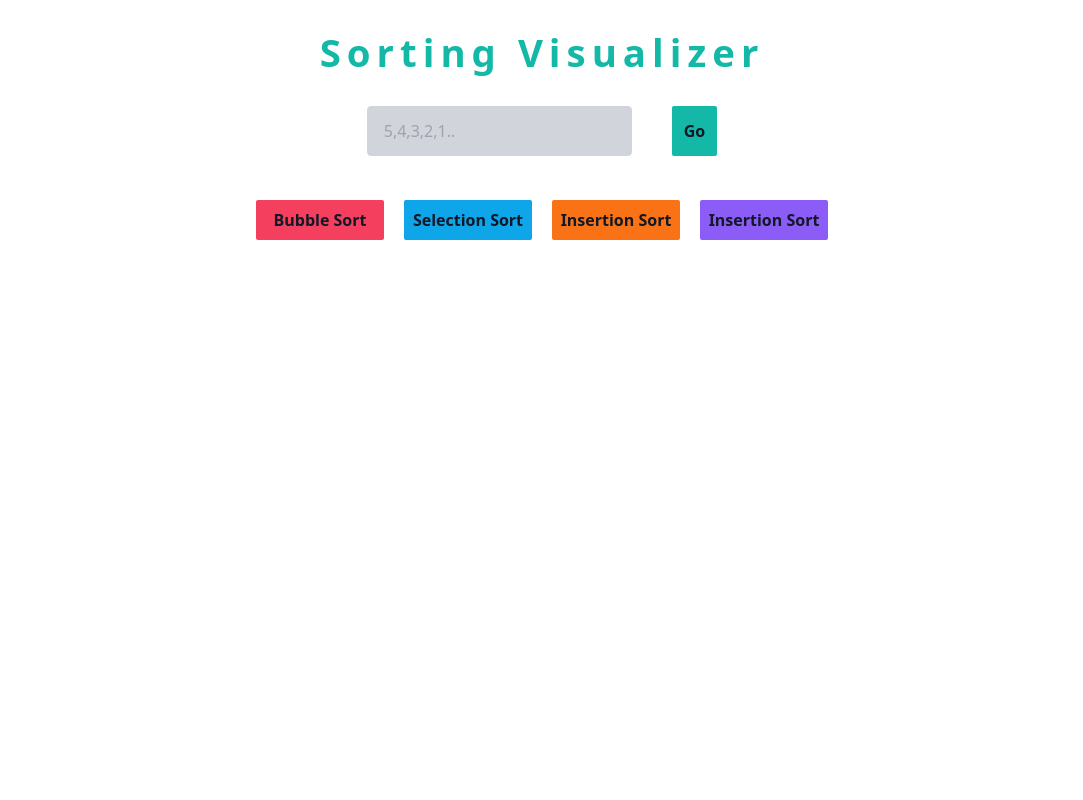
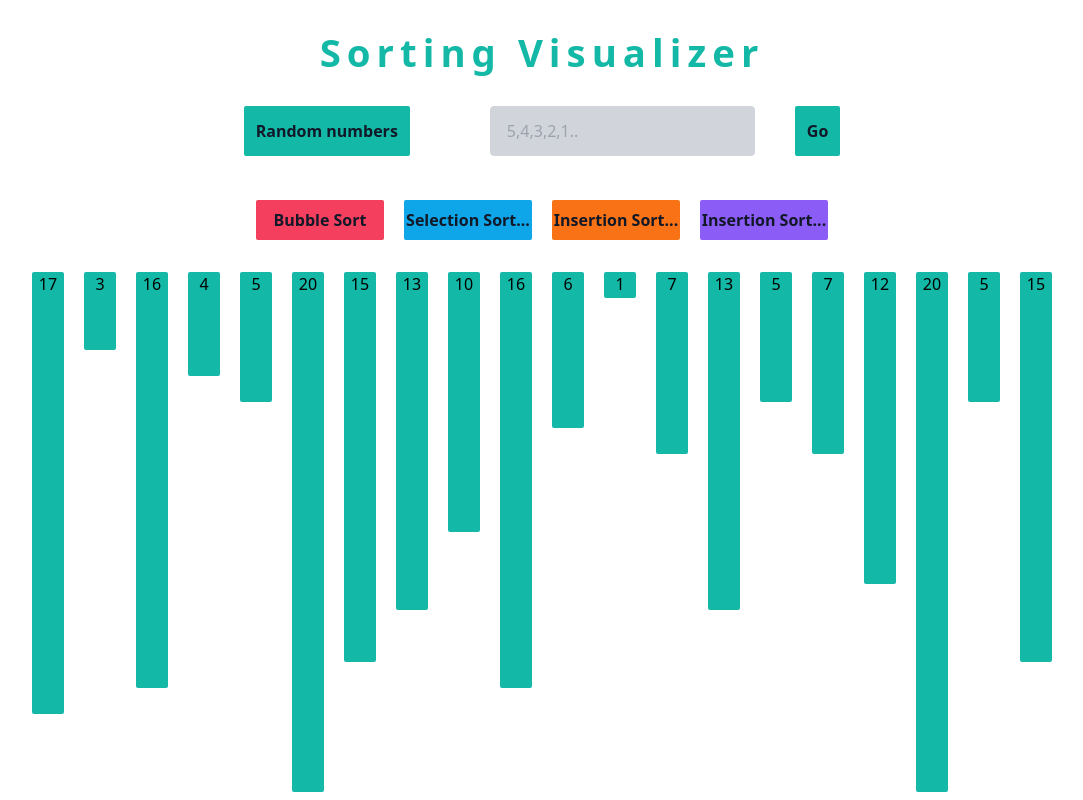
Before and after one commit to LBLBLBLBLBLB/sorting-visualizer, a React (Vite) app: page / in a window 1280 px wide. Shown: the whole page, without its empty margins (98-1181 px from the left). Built offline with nearby package versions, Linux system fonts and the light colour scheme.

Commit message:
generate random numbers/lines on click button or refreshing page

```diff
--- a/src/App.tsx
+++ b/src/App.tsx
@@ -1,8 +1,14 @@
-import { useState } from "react";
+import { useState, useEffect } from "react";
+
+const generateRandomArr = () => {
+  return Array.from({ length: 20 }, () => Math.floor(Math.random() * 20) + 1);
+};
 
 const App = () => {
   const [inputArray, setInputArray] = useState<number[]>([]);
-  const [displayInputNums, setDisplayInputNums] = useState<number[]>([]);
+  const [displayInputNums, setDisplayInputNums] = useState<number[]>(
+    generateRandomArr()
+  );
   const [errorMsg, setErrorMsg] = useState<string>(" ");
   const [swapIndices, setSwapIndices] = useState<number[]>([]);
   const [sorting, setSorting] = useState<boolean>(false);
@@ -21,10 +27,13 @@ const App = () => {
   };
 
   // Check the modified array for potential issues and display it
-  const displayInput = () => {
+  const displayInput = (random = false) => {
     // filter out zeros from arrray
     const filtered_numbers = inputArray.filter((num) => num !== 0);
-
+    if (random) {
+      setErrorMsg(" ");
+      setDisplayInputNums(generateRandomArr());
+    } else {
       if (inputArray.some((num) => num > 20 || num < 0)) {
         setErrorMsg(
           "Sorry, you're restricted to values between 0 and 20 inclusive"
@@ -38,11 +47,14 @@ const App = () => {
           "There seems to be a missing element or 0 (a duplicate comma somewhere perhaps?)"
         );
       } else {
-      setSorting(false);
         setErrorMsg(" ");
         setDisplayInputNums(inputArray);
       }
+    }
   };
+  useEffect(() => {
+    displayInput(true);
+  }, []);
 
   const bubbleSort = async () => {
     const arr = [...displayInputNums];
@@ -66,39 +78,6 @@ const App = () => {
     setSorting(false);
   };
 
-  // const selectionSort = async () => {
-  //   const arr = [...displayInputNums];
-  //   for (let i = 0; i < arr.length - 1; i++) {
-  //     let minIndex = i;
-
-  //     setSwapIndices([i, minIndex]);
-
-  //     for (let j = i + 1; j < arr.length; j++) {
-  //       setSwapIndices([i, j]);
-
-  //       if (arr[j] < arr[minIndex]) {
-  //         minIndex = j;
-  //       }
-
-  //       await new Promise((resolve) => setTimeout(resolve, 1000));
-  //       setDisplayInputNums([...arr]);
-  //       setSwapIndices([]);
-  //     }
-
-  //     if (minIndex !== i) {
-  //       const temp = arr[i];
-  //       arr[i] = arr[minIndex];
-  //       arr[minIndex] = temp;
-  //     }
-
-  //     setDisplayInputNums([...arr]);
-  //   }
-  // };
-
-  const stopSorting = () => {
-    setSorting(false);
-  };
-
   return (
     <>
       <header>
@@ -108,16 +87,20 @@ const App = () => {
       </header>
       <div className="flex items-center flex-col">
         <div className="flex gap-10 mb-1">
+          <button
+            onClick={() => displayInput(true)}
+            className="bg-teal-500 px-3 py-1 rounded-sm font-semibold text-gray-900 mr-10"
+          >
+            Random numbers
+          </button>
           <input
             onChange={handleInput}
             type="text"
             placeholder="5,4,3,2,1.."
-            disabled={sorting}
             className="bg-gray-300 text-black-700 border border-gray-300 rounded py-3 px-4  focus:outline-none focus:bg-white focus:border-gray-500 "
           />
           <button
-            onClick={displayInput}
-            disabled={sorting}
+            onClick={() => displayInput()}
             className="bg-teal-500 px-3 py-1 rounded-sm font-semibold text-gray-900"
           >
             Go
@@ -130,22 +113,19 @@ const App = () => {
       </div>
       <div className="flex justify-center gap-5 mb-8">
         <button
-          onClick={sorting ? stopSorting : bubbleSort}
+          onClick={bubbleSort}
           className=" bg-rose-500 w-32 h-10 rounded-sm font-semibold text-gray-900"
         >
           {sorting ? "Sorting" : " Bubble Sort"}
         </button>
-        <button
-          // onClick={selectionSort}
-          className=" bg-sky-500 w-32 h-10 rounded-sm font-semibold text-gray-900"
-        >
-          Selection Sort
+        <button className=" bg-sky-500 w-32 h-10 rounded-sm font-semibold text-gray-900">
+          Selection Sort...
         </button>
         <button className=" bg-orange-500 w-32 h-10 rounded-sm font-semibold text-gray-900">
-          Insertion Sort
+          Insertion Sort...
         </button>
         <button className=" bg-violet-500 w-32 h-10 rounded-sm font-semibold text-gray-900">
-          Insertion Sort
+          Insertion Sort...
         </button>
       </div>
       <div className="flex gap-5 justify-center">
```
Lines whose indentation alone changed are shown as unchanged.
